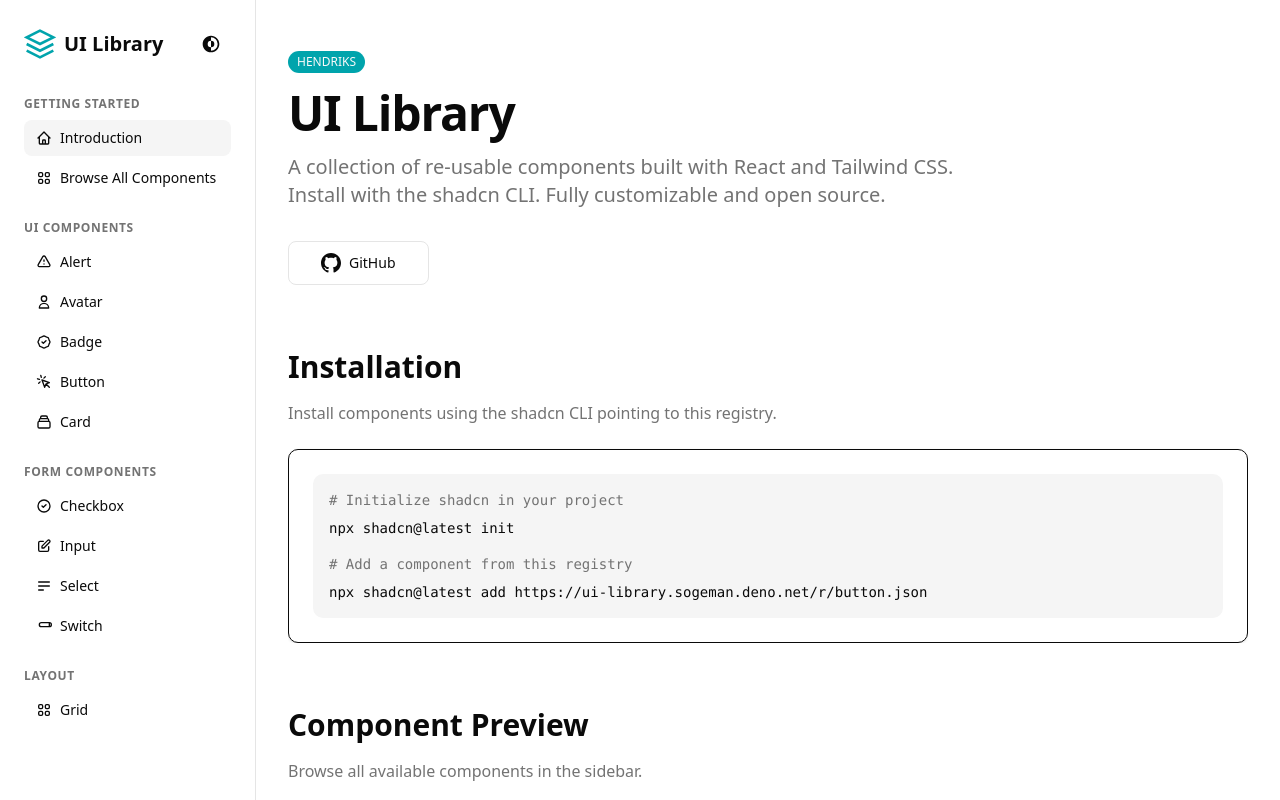
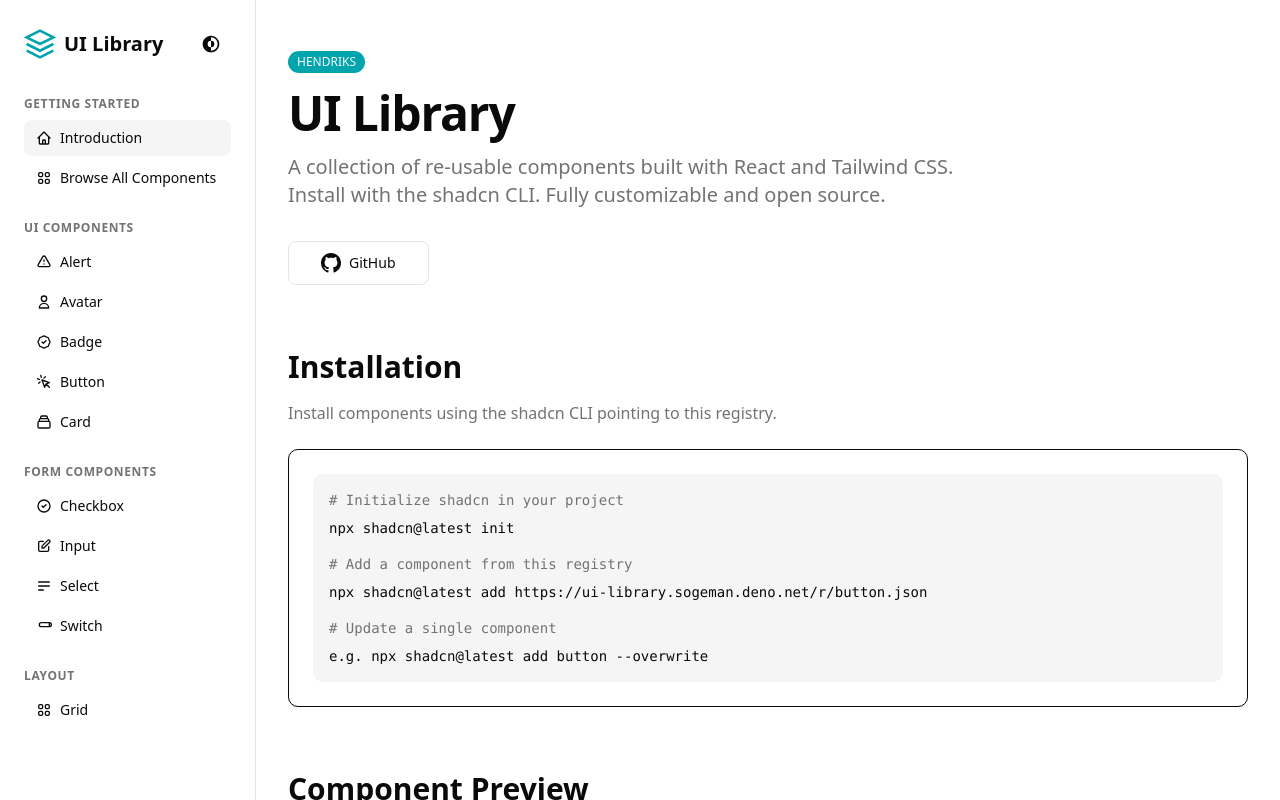
Before and after one commit to Sogeman/hen-ui-library, a React (Vite) app: page / in a window 1280 px wide. Shown: the top 800 px of the page. Built offline with nearby package versions, Linux system fonts and the light colour scheme.

Commit message:
chore: adds update component info

```diff
--- a/src/pages/Home.tsx
+++ b/src/pages/Home.tsx
@@ -51,6 +51,10 @@ export default function Home() {
               npx shadcn@latest add
               https://ui-library.sogeman.deno.net/r/button.json
             </div>
+            <div className="mt-4 mb-2 text-muted-foreground">
+              # Update a single component
+            </div>
+            <div>e.g. npx shadcn@latest add button --overwrite</div>
           </div>
         </Card>
       </div>
```
